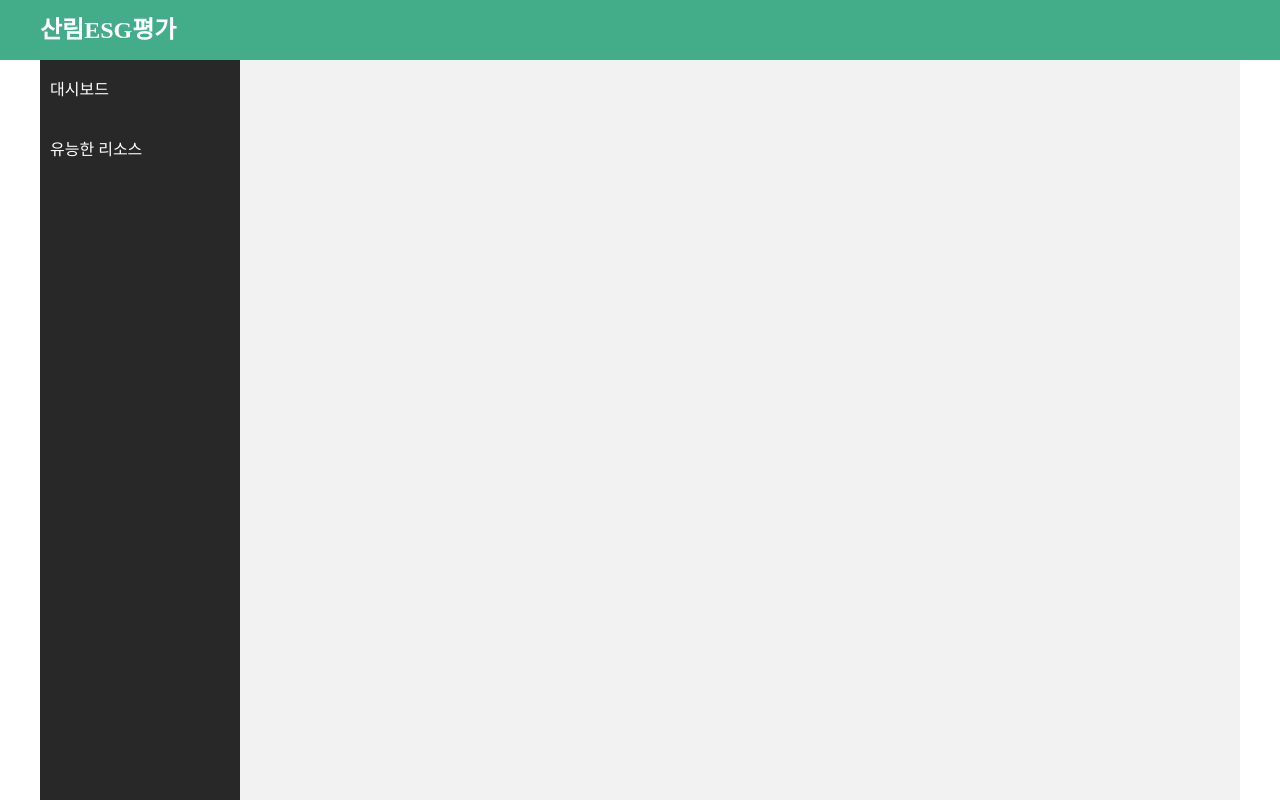
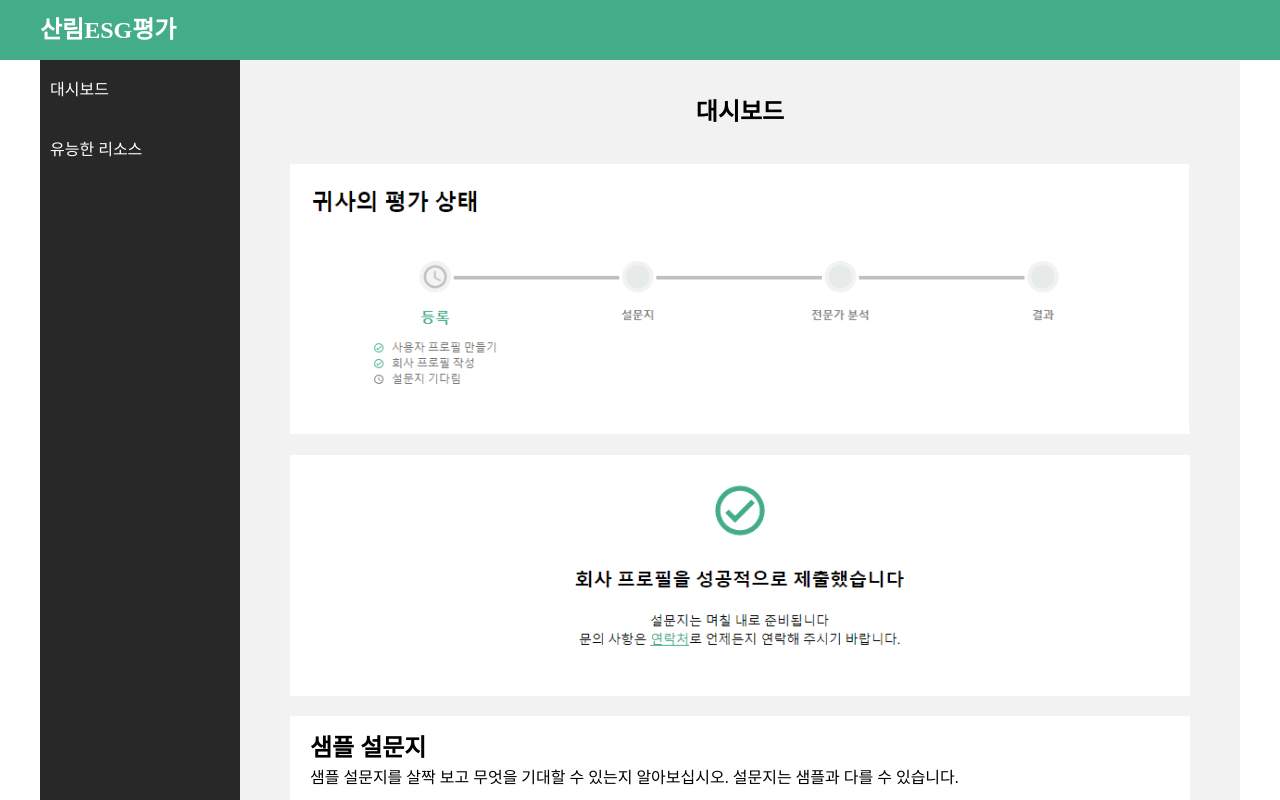
Before and after one commit to rlawlsdn263/cnnu-survey, a React (Vite) app: page / in a window 1280 px wide. Shown: the top 800 px of the page. Built offline with nearby package versions, Linux system fonts and the light colour scheme.

Commit message:
[Fix] BrowerRouter에서 HashRouter로 변경

```diff
--- a/src/Layout/Main/Main.jsx
+++ b/src/Layout/Main/Main.jsx
@@ -6,8 +6,8 @@ function Main() {
   return (
     <div className={styles.Main}>
       <Routes>
-        <Route path="/cnnu-survey" element={<DashBoardPage />} />
-        <Route path="/cnnu-survey/resource" element={<ResourcePage />} />
+        <Route path="/" element={<DashBoardPage />} />
+        <Route path="/resource" element={<ResourcePage />} />
       </Routes>
     </div>
   );
--- a/src/main.jsx
+++ b/src/main.jsx
@@ -1,13 +1,13 @@
 import React from "react";
 import ReactDOM from "react-dom/client";
-import { BrowserRouter } from "react-router-dom";
+import { HashRouter } from "react-router-dom";
 import App from "./App.jsx";
 import "./global.css";
 
 ReactDOM.createRoot(document.getElementById("root")).render(
-  <BrowserRouter>
+  <HashRouter>
     <React.StrictMode>
       <App />
     </React.StrictMode>
-  </BrowserRouter>
+  </HashRouter>
 );
```
